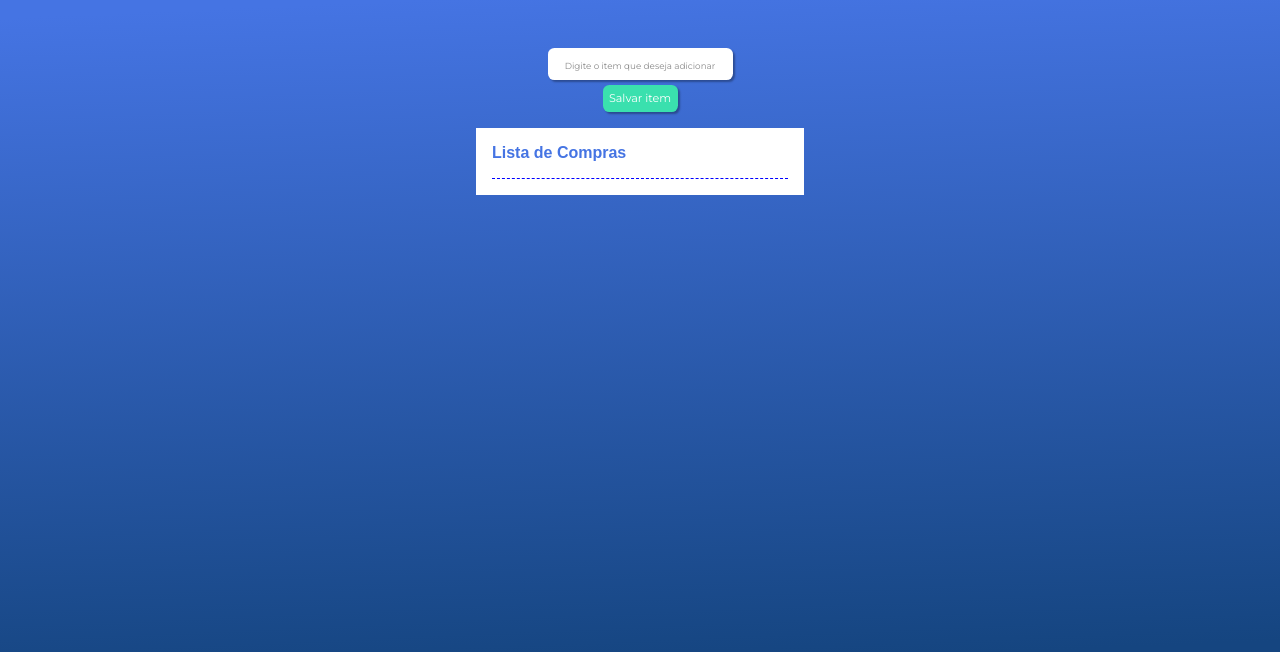
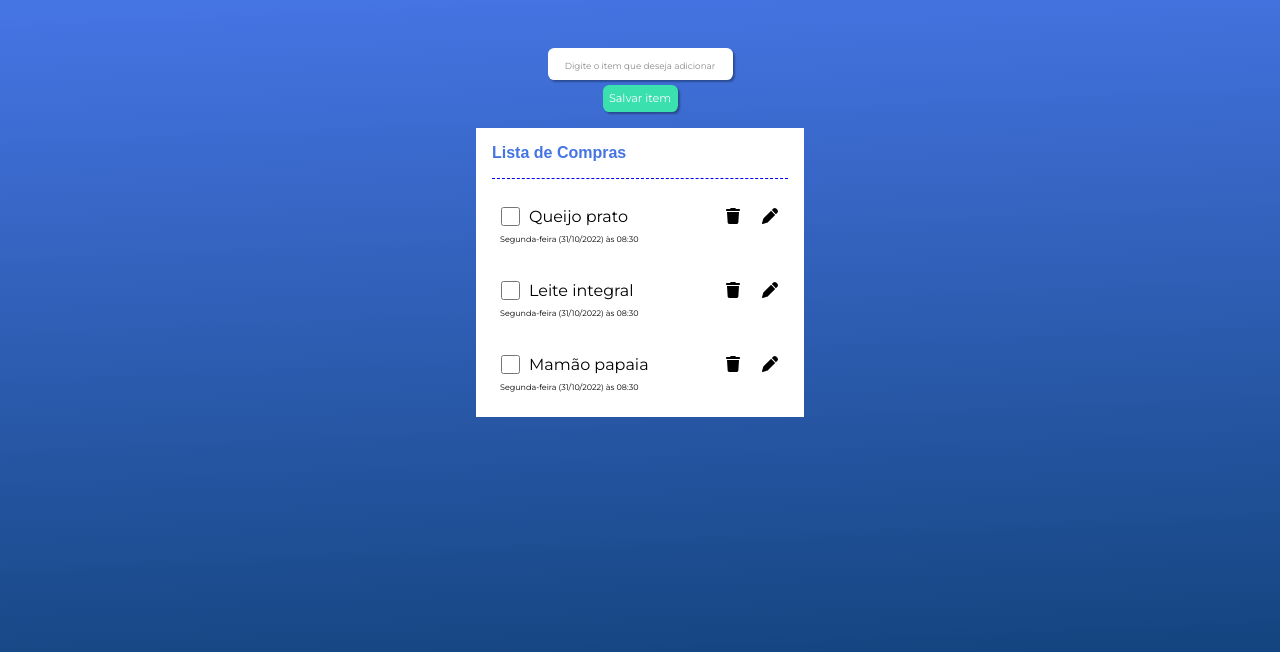
Before and after one commit to thifacco/life-cicle-angular, an Angular app: page / in a window 1280 px wide. Shown: the top 652 px of the page. Built offline with nearby package versions, Linux system fonts and the light colour scheme; a web font is replaced by a local one.

Commit message:
chore: implementação do ciclo OnInit

```diff
--- a/src/app/app.component.html
+++ b/src/app/app.component.html
@@ -13,6 +13,9 @@
    <div class="container">
       <div class="lista">
          <h4 class="title-list">Lista de Compras</h4>
+         <div class="itens" *ngFor="let item of listaCompras">
+            <app-item [item]="item"></app-item>
+         </div>
       </div>
    </div>
 </section>
--- a/src/app/app.component.scss
+++ b/src/app/app.component.scss
@@ -70,3 +70,7 @@ small {
 .line-through {
   text-decoration: line-through;
 }
+
+.itens {
+  margin-top: 20px;
+}
--- a/src/app/app.component.ts
+++ b/src/app/app.component.ts
@@ -1,10 +1,21 @@
-import { Component } from '@angular/core';
+import { Component, OnInit } from '@angular/core';
+import { Item } from './interfaces/item';
+import { ListaDeCompraService } from './services/lista-de-compra.service';
 
 @Component({
   selector: 'app-root',
   templateUrl: './app.component.html',
   styleUrls: ['./app.component.scss']
 })
-export class AppComponent {
+export class AppComponent implements OnInit {
   title = 'life-cycle-angular';
+
+  listaCompras! : Array<Item>;
+
+  constructor(private listaDeCompraService: ListaDeCompraService) { }
+
+  ngOnInit(): void {
+    this.listaCompras = this.listaDeCompraService.getListaDeCompra();
+    console.log(this.listaCompras);
+  }
 }
--- a/src/app/components/item/item.component.html
+++ b/src/app/components/item/item.component.html
@@ -1,7 +1,7 @@
 <input class="checkbox" type="checkbox" name="comprado" id="comprado">
-<p class="description">Nome do item</p>
+<p class="description">{{ item.nome }}</p>
 <div class="d-contents">
    <fa-icon class="delete-icon" [icon]="faTrash"></fa-icon>
    <fa-icon class="edit-icon" [icon]="faPen"></fa-icon>
 </div>
-<small class="date">00/10/2000</small>
+<small class="date">{{ item.data }}</small>
--- a/src/app/components/item/item.component.ts
+++ b/src/app/components/item/item.component.ts
@@ -1,5 +1,6 @@
-import { Component } from '@angular/core';
+import { Component, Input } from '@angular/core';
 import { faPen, faTrash } from '@fortawesome/free-solid-svg-icons';
+import { Item } from 'src/app/interfaces/item';
 
 @Component({
   selector: 'app-item',
@@ -7,6 +8,9 @@ import { faPen, faTrash } from '@fortawesome/free-solid-svg-icons';
   styleUrls: ['./item.component.scss']
 })
 export class ItemComponent {
+
+  @Input() item!: Item;
+
   faPen = faPen;
   faTrash = faTrash;
 }
```
